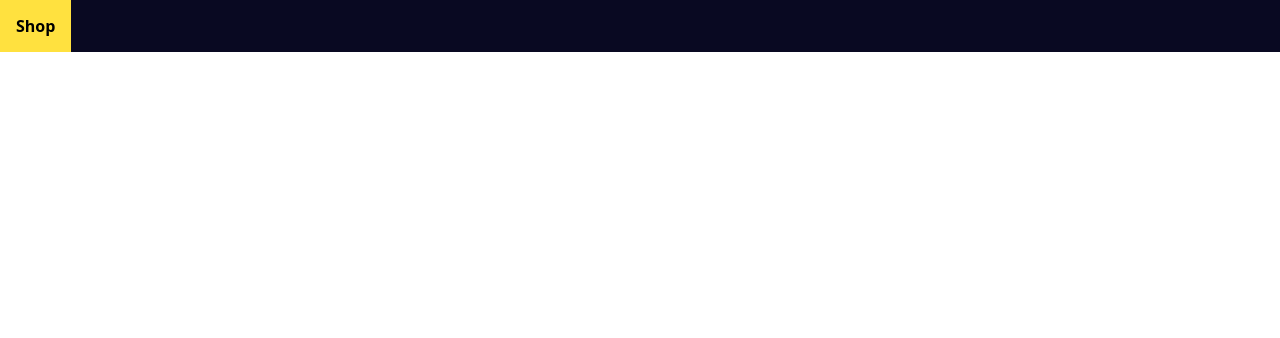
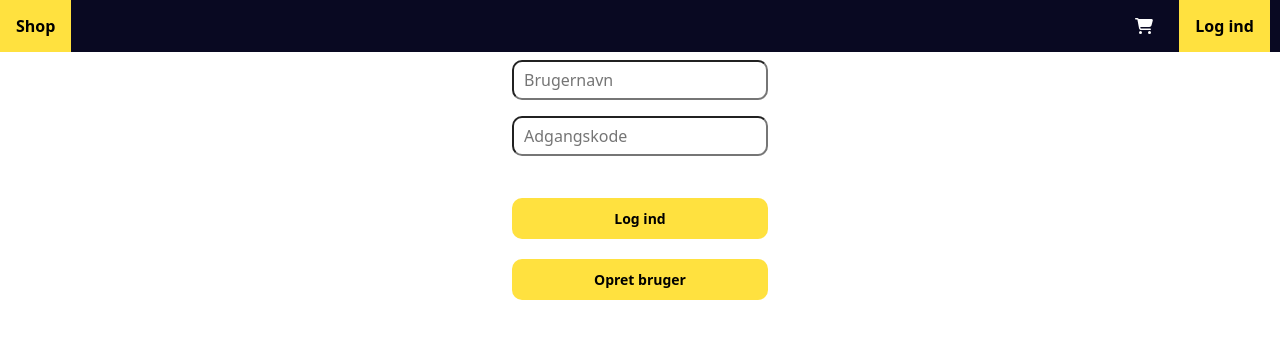
Before and after one commit to FrederikBA/SecurityProject, a React (Create React App) app in the folder client/: page /login in a window 1280 px wide. Before the commit this address had no page. Shown: the top 338 px of the page. Built offline with nearby package versions, Linux system fonts and the light colour scheme.

Commit message:
Frontend - register user

```diff
--- a/client/package.json
+++ b/client/package.json
@@ -3,6 +3,9 @@
   "version": "0.1.0",
   "private": true,
   "dependencies": {
+    "@fortawesome/fontawesome-svg-core": "^6.4.2",
+    "@fortawesome/free-solid-svg-icons": "^6.4.2",
+    "@fortawesome/react-fontawesome": "^0.2.0",
     "@testing-library/jest-dom": "^5.16.5",
     "@testing-library/react": "^13.4.0",
     "@testing-library/user-event": "^13.5.0",
@@ -12,6 +15,7 @@
     "match-sorter": "^6.3.1",
     "react": "^18.2.0",
     "react-dom": "^18.2.0",
+    "react-helmet-async": "^1.3.0",
     "react-router-dom": "^6.10.0",
     "react-scripts": "5.0.1",
     "react-toastify": "^9.1.3",
--- a/client/src/App.js
+++ b/client/src/App.js
@@ -1,7 +1,12 @@
 import { BrowserRouter, Routes, Route } from "react-router-dom";
+import { Helmet, HelmetProvider } from 'react-helmet-async';
+
+//Views
 import Header from './components/Header';
 import ShopPage from './views/ShopPage';
 import ProductPage from './views/ProductPage';
+import Login from './views/Login';
+import Register from "./views/Register";
 
 
 const App = () => {
@@ -12,6 +17,8 @@ const App = () => {
       <Routes>
         <Route path="/" element={<ShopPage />} />
         <Route path="/product/:productId" element={<ProductPage />} />
+        <Route path="/login" element={<Login />} />
+        <Route path="/register" element={<Register />} />
       </Routes>
     </BrowserRouter>
   );
--- a/client/src/components/Header.js
+++ b/client/src/components/Header.js
@@ -1,12 +1,17 @@
+import { FontAwesomeIcon } from '@fortawesome/react-fontawesome'
+import { faShoppingCart } from '@fortawesome/free-solid-svg-icons'
 import { NavLink } from "react-router-dom";
 
+const Header = () => {
+    const cartIcon = <FontAwesomeIcon icon={faShoppingCart} size="1x" />
 
-const Header = () => {
     return (
         <div>
             <nav>
                 <ul className='header'>
                     <li><NavLink to='/'>Shop</NavLink></li>
+                    <li className="align-right login-nav"><NavLink to="/login">Log ind</NavLink></li>
+                    <li className="align-right"><NavLink to="/cart"><div className="cart-icon">{cartIcon}</div></NavLink></li>
                 </ul>
             </nav>
         </div >
--- /dev/null
+++ b/client/src/views/Login.js
@@ -0,0 +1,54 @@
+import { useState } from 'react';
+import { useNavigate } from 'react-router-dom';
+import apiUtils from "../utils/apiUtils"
+
+const Login = ({ onLogin }) => {
+    const [loginCredentials, setLoginCredentials] = useState({ username: "", password: "" });
+
+    const navigate = useNavigate();
+
+    const URL = apiUtils.getUrl()
+
+    const login = async (evt) => {
+        evt.preventDefault()
+        try {
+            const res = await apiUtils.getAxios().post(URL + '/login', {
+                username: loginCredentials.username,
+                password: loginCredentials.password
+            })
+            localStorage.setItem('jwtToken', res.data.access_token)
+            localStorage.setItem('user', loginCredentials.username)
+            localStorage.setItem('userId', res.data.user_id)
+            localStorage.setItem('memberId', res.data.member_id)
+            navigate('/landing-page')
+            onLogin()
+        } catch (error) {
+        }
+    }
+
+    const toRegister = () => {
+        navigate('/register')
+    }
+
+    const onChange = (evt) => {
+        setLoginCredentials({ ...loginCredentials, [evt.target.id]: evt.target.value })
+    }
+
+    return (
+        <div className="center">
+            <form onChange={onChange} >
+                <input className="loginInput" placeholder="Brugernavn" id="username" />
+                <br></br>
+                <input className="loginInput" type="password" placeholder="Adgangskode" id="password" />
+                <br></br>
+                <br></br>
+                <button className="loginButton" onClick={login}>Log ind</button>
+                <br></br>
+            </form>
+            <button className="loginButton" onClick={toRegister}>Opret bruger</button>
+        </div >
+    )
+}
+
+
+export default Login
--- /dev/null
+++ b/client/src/views/Register.js
@@ -0,0 +1,60 @@
+import { useState } from 'react';
+import { ToastContainer, toast } from 'react-toastify';
+import 'react-toastify/dist/ReactToastify.css';
+import apiUtils from '../utils/apiUtils';
+
+const Register = () => {
+    const [loginCredentials, setLoginCredentials] = useState({ email: "", username: "", password: "" });
+
+    const URL = apiUtils.getUrl()
+
+    const register = async () => {
+        try {
+            const formData = new FormData();
+            formData.append('email', loginCredentials.email);
+            formData.append('username', loginCredentials.username);
+            formData.append('password', loginCredentials.password);
+
+            const response = await apiUtils.getAxios().post(URL + '/register', formData, {
+                headers: {
+                    'Content-Type': 'multipart/form-data', // Set the content type to form data
+                },
+            });
+            registerNotifySuccess()
+        } catch (error) {
+            registerNotifyError()
+        }
+    }
+
+
+    // Toast
+    const registerNotifySuccess = () => {
+        toast.success('Din bruger er oprettet!', { position: toast.POSITION.BOTTOM_RIGHT });
+    };
+
+    const registerNotifyError = () => {
+        toast.error('Der opstod en fejl, din bruger blev ikke oprettet', { position: toast.POSITION.BOTTOM_RIGHT });
+    };
+
+    const onChange = (evt) => {
+        setLoginCredentials({ ...loginCredentials, [evt.target.id]: evt.target.value })
+    }
+
+    return (
+        <div className="center">
+            <form onChange={onChange} >
+                <input className="registerInput" type="text" placeholder="Email" id="email" />
+                <br></br>
+                <input className="registerInput" type="text" placeholder="Brugernavn" id="username" />
+                <br></br>
+                <input className="registerInput" type="text" placeholder="Adgangskode" id="password" />
+                <br></br>
+                <br></br>
+            </form>
+            <button className="loginButton" onClick={register}>Opret bruger</button>
+            <ToastContainer />
+        </div >
+    )
+}
+
+export default Register
```
Also changed, not shown: 1 other file (tests, documents, lock files or other folders).
